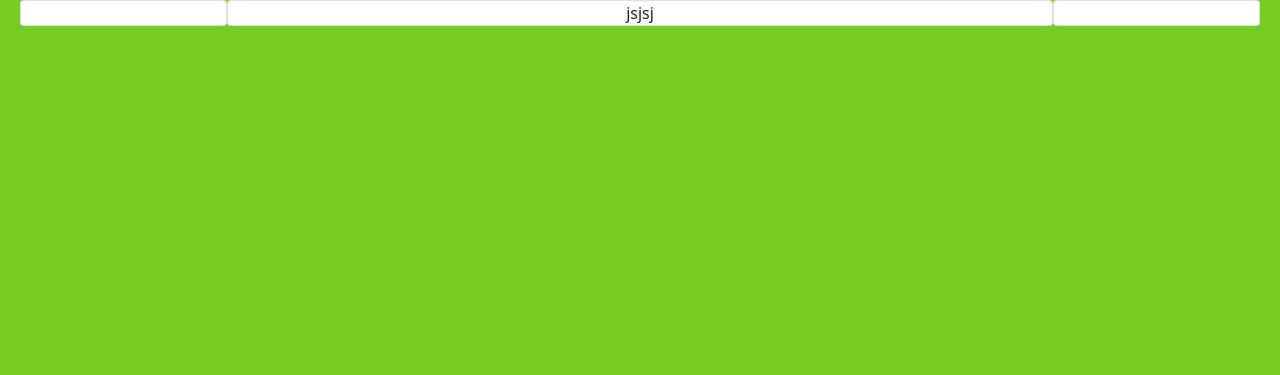
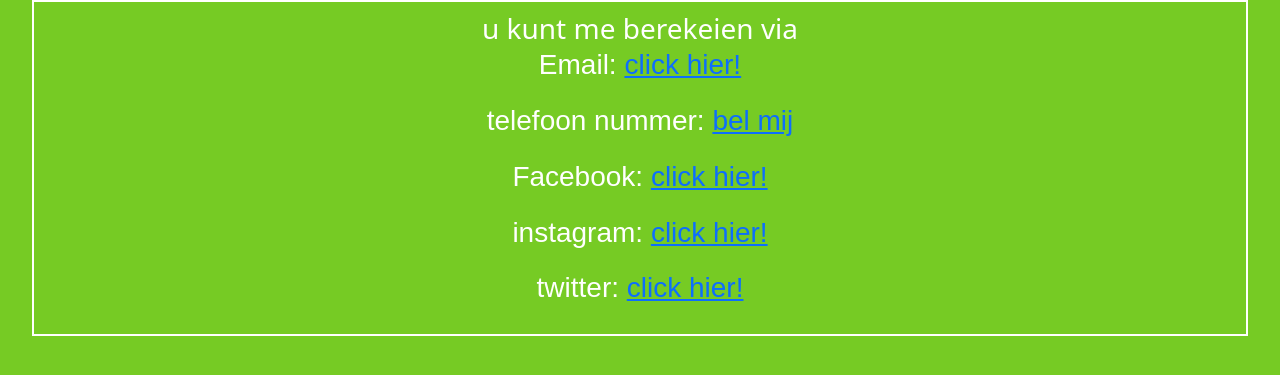
Before and after one commit to MohaamadJuwara/mohaamadjuwara.github.io, a PHP site: page /contact.html in a window 1280 px wide. Shown: the part 186-561 px from the top of the page. Run offline with PHP 8.4, Linux system fonts and the light colour scheme.

Commit message:
i set contact page

```diff
--- a/contact.html
+++ b/contact.html
@@ -35,13 +35,23 @@
         </div>
     </nav>
 
-    <div class="container-fluid-sm-md row">
-        <div class=" card col-2">
 
-        </div>
-        <div class="col-8 card">jsjsj</div>
-        <div class="col-2 card"></div>
-    </div>
+
+            <div class="container-fluid-sm">
+                <h3 class="contactcleur">u kunt me berekeien via <br>
+                    <p>Email: <a href="mailto:mohaamadjuwara@yahoo.com">click hier!</a></p>
+                    <p>telefoon nummer: <a href="tel:+31638186372">bel mij</a> </p>
+                    <p>Facebook: <a href="#">click hier!</a></p>
+                    <p>instagram: <a href="#">click hier!</a></p>
+                    <p>twitter: <a href="mailto:mohaamadjuwara@yahoo.com">click hier!</a></p>
+
+
+                </h3>
+            </div>
+
+
+
+
 
 
     <script src="main.js"></script>
--- a/style.css
+++ b/style.css
@@ -489,3 +489,9 @@ ul.nav-menu li:last-child{
     aside p {
       margin-bottom: 1em;
     }
+
+    .contactcleur{
+      color: white;
+      border: 2px solid white;
+      padding: 10px;
+   }
```
